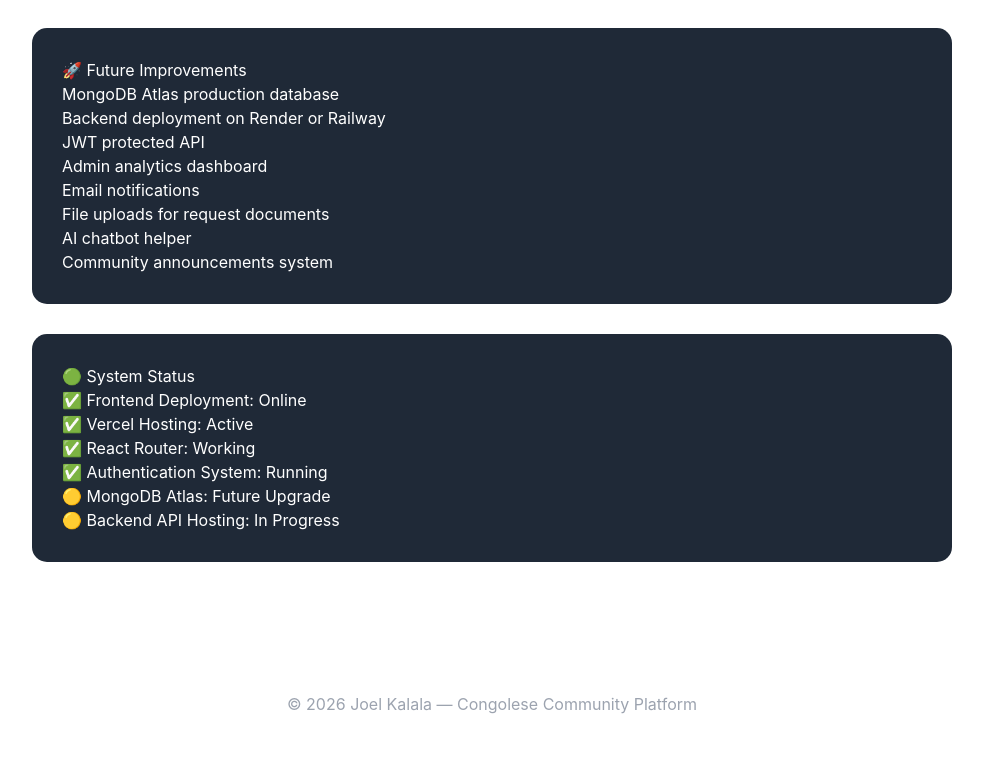
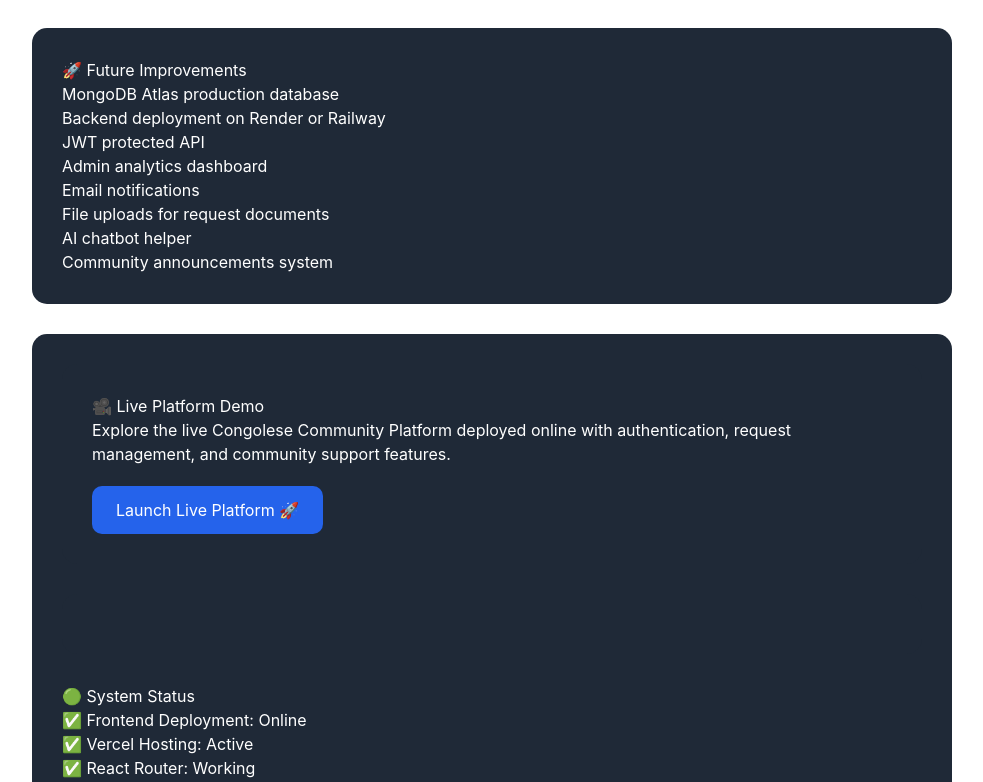
Before and after one commit to joekalala880/congolese-community-platform, a React app in the folder frontend/: page /developer in a window 1280 px wide. Shown: the part 2007-2789 px from the top of the page, without its empty margins (148-1131 px from the left). Before the commit the page ends 2743 px from the top, so only its background shows below. Built offline with nearby package versions, Linux system fonts and the light colour scheme; the HTML template or start-up script is replaced by a standard one.

Commit message:
Add live demo section

```diff
--- a/frontend/src/DeveloperPage.jsx
+++ b/frontend/src/DeveloperPage.jsx
@@ -324,6 +324,37 @@ function Developer() {
         </div>
 
         <div style={cardStyle} onMouseOver={hoverUp} onMouseOut={hoverDown}>
+
+          <div style={cardStyle} onMouseOver={hoverUp} onMouseOut={hoverDown}>
+  <h2>🎥 Live Platform Demo</h2>
+
+  <p>
+    Explore the live Congolese Community Platform deployed online with
+    authentication, request management, and community support features.
+  </p>
+
+  <div style={{ marginTop: "20px" }}>
+    <a
+      href="https://congolese-community-platform.vercel.app"
+      target="_blank"
+      rel="noopener noreferrer"
+      style={{
+        backgroundColor: "#2563eb",
+        color: "white",
+        padding: "12px 24px",
+        borderRadius: "10px",
+        textDecoration: "none",
+        display: "inline-block",
+        transition: "0.3s",
+        cursor: "pointer",
+      }}
+    >
+      Launch Live Platform 🚀
+    </a>
+  </div>
+</div>
+
+<div style={cardStyle} onMouseOver={hoverUp} onMouseOut={hoverDown}></div>
           <h2>🟢 System Status</h2>
 
           <p>✅ Frontend Deployment: Online</p>
```
